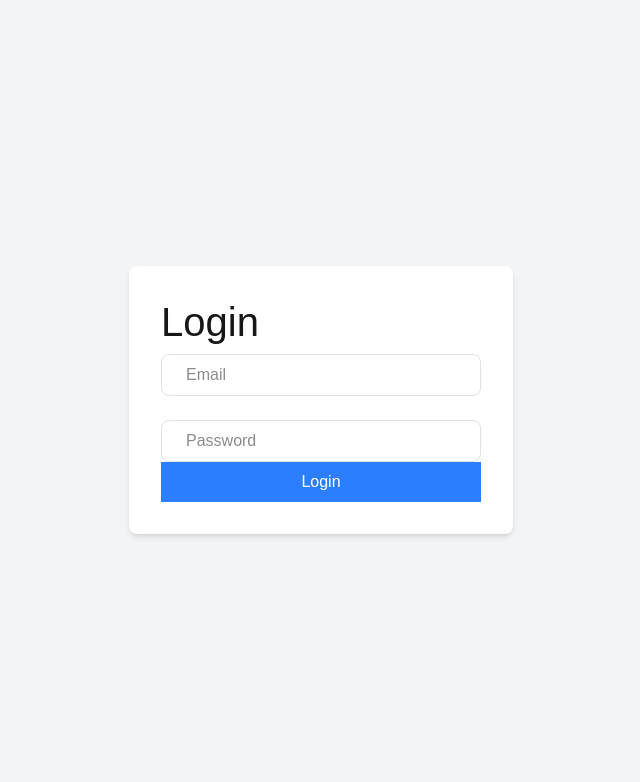
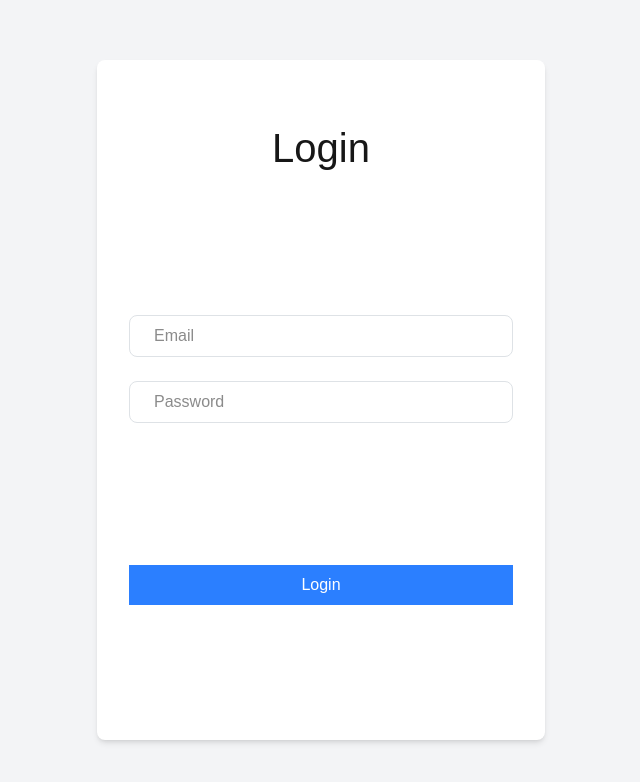
Before and after one commit to MOHDAINANALI0705/Dev-profile, a Next.js app: page /login in a window 1280 px wide. Shown: the top 782 px of the page, without its empty margins (319-959 px from the left). Built offline with nearby package versions, Linux system fonts and the light colour scheme.

Commit message:
Enhance login page with error display and layout
Added error state handling and improved UI layout.

```diff
--- a/src/app/login/page.tsx
+++ b/src/app/login/page.tsx
@@ -9,6 +9,7 @@ export default function LoginPage() {
     const [loading, setLoading] = useState(false)
     const [email, setEmail] = useState('')
     const [password, setPassword] = useState('')
+    const [Error, setError] = useState('')
     const router = useRouter()
 
     const handleLogin = async (e: React.FormEvent) => {
@@ -23,7 +24,7 @@ export default function LoginPage() {
             console.log(response.data)
             toast.success('Logged in successfully')
             router.push('/profile')
-        } catch (err: any) {
+        } catch (err : any) {
                  const errorMessage = err.response?.data?.message || err.message
                            setError(errorMessage)
                            toast.error(errorMessage)
@@ -33,16 +34,25 @@ export default function LoginPage() {
     }
 
     return (
-        <div className="flex items-center justify-center min-h-screen bg-gray-100">
-            <div className="bg-white p-8 rounded-lg shadow-md w-96">
-                <h1 className="text-2xl font-bold mb-6">Login</h1>
-                <form onSubmit={handleLogin}>
+        <>
+        <div className="min-h-screen bg-gray-100 flex items-center justify-center">
+            <div className="bg-white w-full max-w-md h-[85vh] p-8 rounded-lg shadow-md flex flex-col justify-around">
+                <h1 className="text-2xl font-bold mb-2 text-center">Login</h1>
+
+                <form onSubmit={handleLogin} className="flex flex-col justify-around h-[70%]">
+                    {Error && (
+                        <div className="bg-red-100 border border-red-400 text-red-700 px-4 py-3 rounded">
+                            {Error}
+                        </div>
+                    )}
+
+                    <div className="flex flex-col gap-4">
                         <input
                             type="email"
                             placeholder="Email"
                             value={email}
                             onChange={(e) => setEmail(e.target.value)}
-                        className="w-full px-4 py-2 mb-4 border rounded-lg focus:outline-none"
+                            className="w-full px-4 py-2 border rounded-lg focus:outline-none"
                             required
                         />
                         <input
@@ -50,9 +60,11 @@ export default function LoginPage() {
                             placeholder="Password"
                             value={password}
                             onChange={(e) => setPassword(e.target.value)}
-                        className="w-full px-4 py-2 mb-6 border rounded-lg focus:outline-none"
+                            className="w-full px-4 py-2 border rounded-lg focus:outline-none"
                             required
                         />
+                    </div>
+
                     <button
                         type="submit"
                         disabled={loading}
@@ -63,5 +75,6 @@ export default function LoginPage() {
                 </form>
             </div>
         </div>
+        </>
     )
 }
```
Lines whose indentation alone changed are shown as unchanged.
